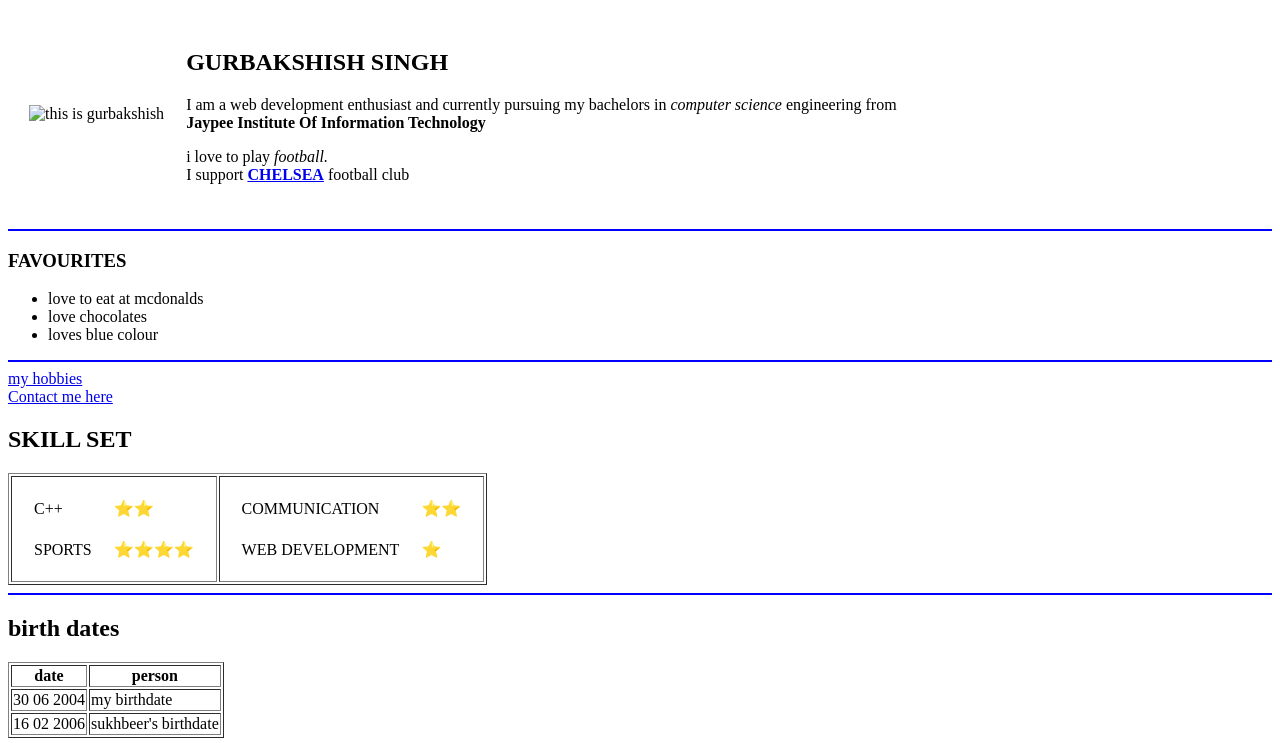
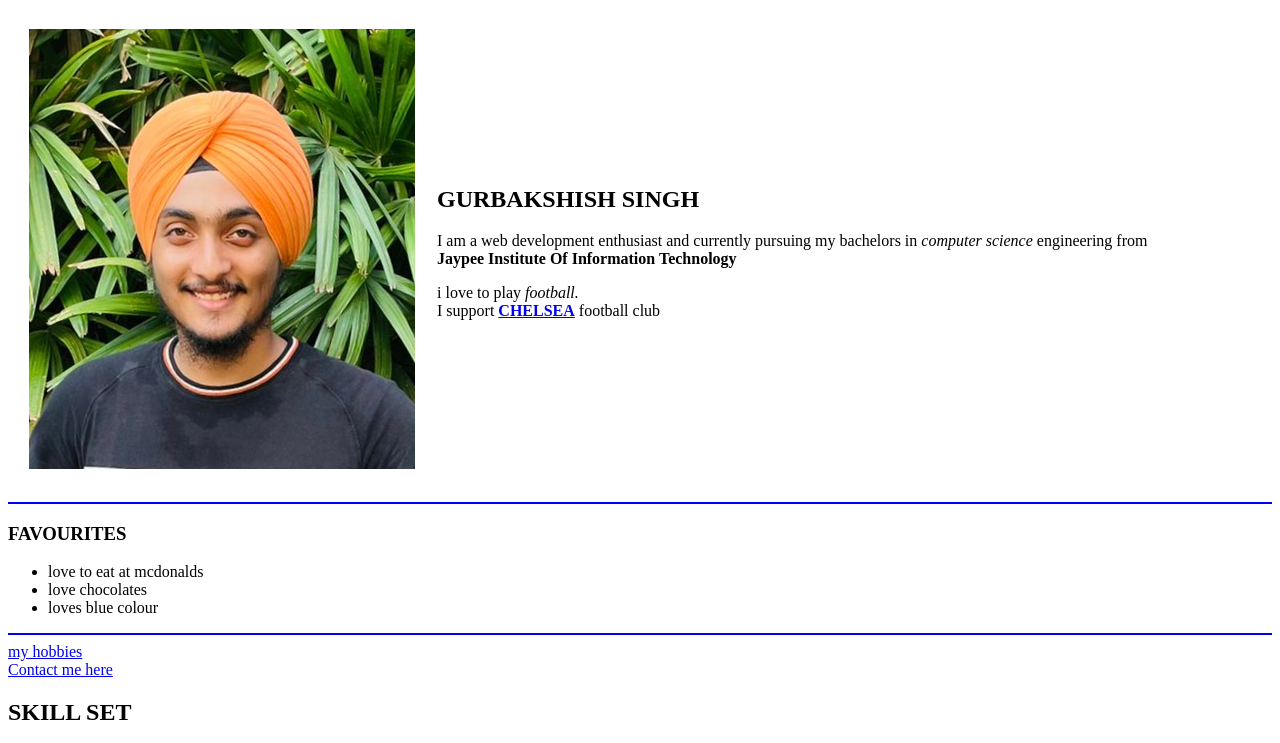
Before and after one commit to Gurbakshish30/CV, a plain HTML site: page index.html in a window 1280 px wide. Shown: the top 743 px of the page. Drawn offline with Linux system fonts and the light colour scheme.

Commit message:
Update index.html

```diff
--- a/index.html
+++ b/index.html
@@ -7,7 +7,7 @@
 <body>
     <table cellspacing="20">
         <tr>
-            <td><img src="iphone pics 389.JPG" alt="this is gurbakshish"></td>
+            <td><img src="images/iphone pics 389.JPG" alt="this is gurbakshish"></td>
             <td><h2>GURBAKSHISH SINGH</h2>
 
                 <p>I am a web development enthusiast and currently pursuing my bachelors in <em>computer science</em> engineering from <br><strong>Jaypee Institute Of Information Technology</strong></p>
```
